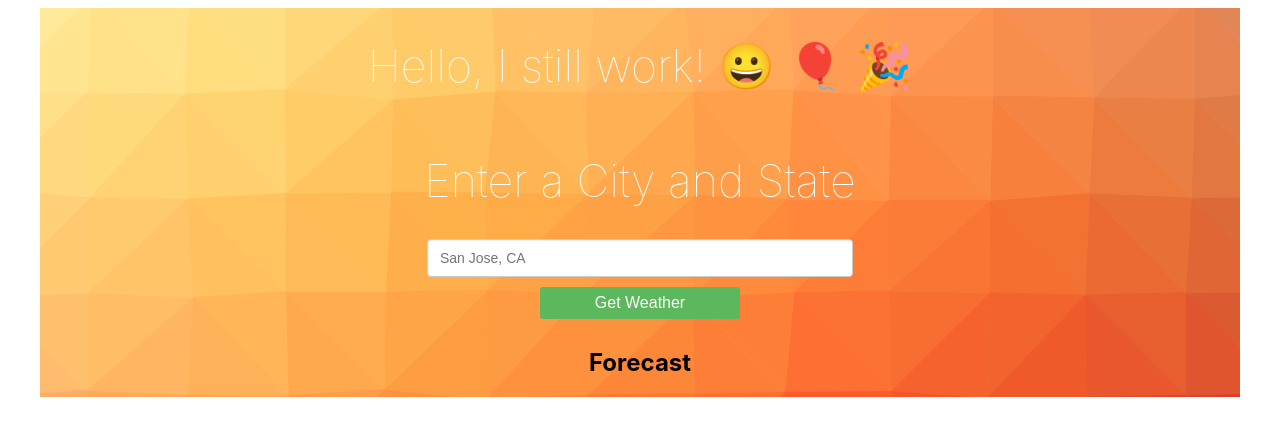
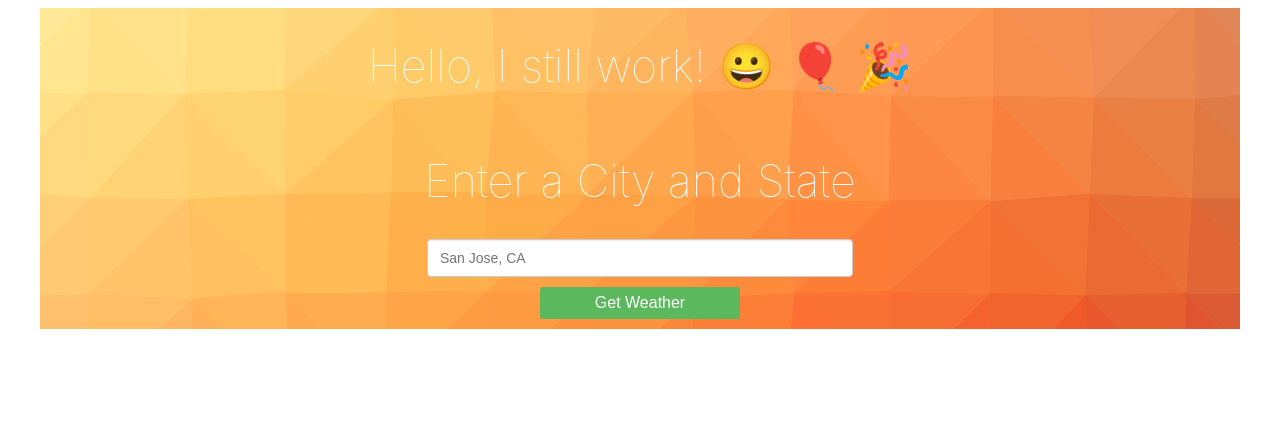
Before and after one commit to dianafisher/weather-app, a React app: page / in a window 1280 px wide. Built offline with nearby package versions, Linux system fonts and the light colour scheme; no server answers.

Commit message:
Remove Forecast component from Main.  Add new routes to the router.

```diff
--- a/app/components/App.js
+++ b/app/components/App.js
@@ -2,14 +2,20 @@ import React from 'react';
 import { BrowserRouter, Route, Switch } from 'react-router-dom';
 
 import Main from './Main';
+import Forecast from './Forecast'
 
 class App extends React.Component {
+
   render() {
     return (
       <BrowserRouter>
         <div className="container">
           <Switch>
             <Route exact path='/' component={Main} />
+            <Route path='/forecast/:city' component={Forecast} />
+            <Route render={ function () {
+              return <p>Not Found</p>
+            }} />
           </Switch>
         </div>
       </BrowserRouter>
--- a/app/components/Main.js
+++ b/app/components/Main.js
@@ -1,6 +1,5 @@
 import React, { Component } from 'react';
 import LocationInput from './LocationInput';
-import Forecast from './Forecast';
 
 const styles = {
   content: {
@@ -28,7 +27,6 @@ class Main extends React.Component {
         <LocationInput
 
         ></LocationInput>
-        <Forecast></Forecast>
       </div>
 
     )
--- a/app/index.css
+++ b/app/index.css
@@ -1,6 +1,13 @@
 body {
 
   font-family: -apple-system,BlinkMacSystemFont,Segoe,Roboto,Oxygen-Sans,Ubuntu,Cantarell,Helvetica Neue,sans-serif;
+}
+
+.app {
+  width: 100%;
+  height: 100%;
+  margin: 0;
+  padding: 0;
 }
 
 .container {
--- a/app/index.html
+++ b/app/index.html
@@ -5,6 +5,6 @@
     <title>Weather App</title>
   </head>
   <body>
-    <div id="app"></div>
+    <div id="app" class="app"></div>
   </body>
 </html>
```
